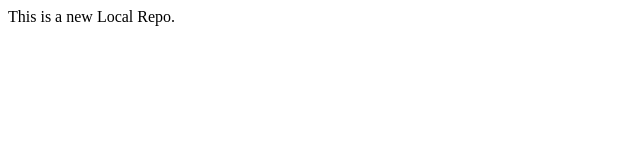
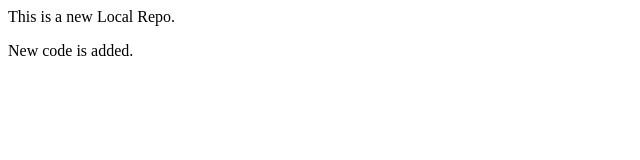
Before and after one commit to Krijankhatri/from_localrepo, a plain HTML site: page index.html in a window 1280 px wide. Shown: the whole page, without its empty margins (0-640 px from the left). Drawn offline with Linux system fonts and the light colour scheme.

Commit message:
oayyyyyy

```diff
--- a/index.html
+++ b/index.html
@@ -1 +1,2 @@
 <p>This is a new Local Repo.</p>
+<p>New code is added.</p>
```
